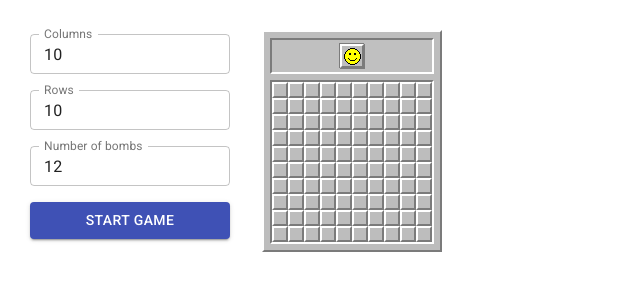
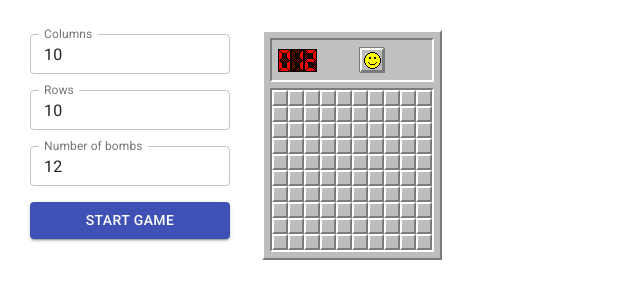
Before and after one commit to Broote/minesweeper, a React (Create React App) app: page / in a window 1280 px wide. Shown: the top 300 px of the page, without its empty margins (0-640 px from the left). Built offline with nearby package versions, Linux system fonts and the light colour scheme.

Commit message:
Add mines counter

```diff
--- a/src/App.tsx
+++ b/src/App.tsx
@@ -63,6 +63,7 @@ function App() {
                 <Board
                     width={state.width}
                     height={state.height}
+                    minesLeft={state.minesLeft}
                     lastClick={state.lastClick}
                     gameStatus={state.gameStatus}
                     isMoveInProgress={state.isMoveInProgress}
--- a/src/app-reducer.ts
+++ b/src/app-reducer.ts
@@ -188,6 +188,7 @@ export const reducer = (state: IState, action: ActionType) => {
 
                 return {
                     ...state,
+                    minesLeft: 0,
                     isMoveInProgress: false,
                     lastClick: action.payload,
                     gameStatus: GameStatusEnum.WIN,
@@ -246,8 +247,9 @@ export const reducer = (state: IState, action: ActionType) => {
 
             return {
                 ...state,
+                isMoveInProgress: false,
                 lastClick: action.payload,
-                minesNumber: isCurrentFlagged ? state.minesLeft - 1 : state.minesLeft + 1,
+                minesLeft: isCurrentFlagged ? state.minesLeft + 1 : state.minesLeft - 1,
                 cellsPositions: cellsPositionsCopy,
             };
         }
--- a/src/components/Board/index.tsx
+++ b/src/components/Board/index.tsx
@@ -3,6 +3,7 @@ import styled from 'styled-components';
 
 import Cell from '../Cell';
 import Head from '../Head';
+import MinesCounter from '../MinesCounter';
 
 import { CellValueType } from '../../interfaces/cell.type';
 import {
@@ -17,6 +18,7 @@ import { MINE_VALUE } from '../../constants';
 interface IProps {
     readonly width: number;
     readonly height: number;
+    readonly minesLeft: number;
     readonly lastClick: [number, number] | null;
     readonly gameStatus: GameStatusEnum;
     readonly isMoveInProgress: boolean;
@@ -51,9 +53,10 @@ const StyledTop = styled.div`
     display: flex;
     height: 32px;
     align-items: center;
-    justify-content: center;
+    justify-content: space-between;
     background-color: #c0c0c0;
     margin-bottom: 6px;
+    padding: 4px 6px;
     border-top: 2px solid #7b7b7b;
     border-left: 2px solid #7b7b7b;
     border-right: 2px solid #ffffff;
@@ -109,6 +112,7 @@ const getValueByMeta = (
 const Board: FunctionComponent<IProps> = ({
     width,
     height,
+    minesLeft,
     lastClick,
     isMoveInProgress,
     gameStatus,
@@ -126,6 +130,7 @@ const Board: FunctionComponent<IProps> = ({
     return (
         <StyledContainer>
             <StyledTop>
+                <MinesCounter minesLeft={minesLeft} />
                 <StyledHeadContainer
                     onMouseDown={onPressHead}
                     onMouseUp={onReset}
@@ -137,6 +142,7 @@ const Board: FunctionComponent<IProps> = ({
                         isHeadPressed={isHeadPressed}
                     />
                 </StyledHeadContainer>
+                <div />
             </StyledTop>
             <StyledFieldsContainer>
                 <StyledFields width={width} height={height}>
--- /dev/null
+++ b/src/components/CounterDigit/index.tsx
@@ -0,0 +1,72 @@
+import React, { FunctionComponent } from 'react';
+import styled from 'styled-components';
+
+import sprite from '../../assets/sprite100.gif';
+
+interface IProps {
+    readonly digit: number;
+}
+
+const StyledCommonDigit = styled.div`
+    background-image: url(${sprite});
+    width: 13px;
+    height: 23px;
+`;
+
+const StyledZero = styled(StyledCommonDigit)`
+    background-position: 0 0;
+`;
+
+const StyledOne = styled(StyledCommonDigit)`
+    background-position: -13px 0;
+`;
+
+const StyledTwo = styled(StyledCommonDigit)`
+    background-position: -26px 0;
+`;
+
+const StyledThree = styled(StyledCommonDigit)`
+    background-position: -39px 0;
+`;
+
+const StyledFour = styled(StyledCommonDigit)`
+    background-position: -52px 0;
+`;
+
+const StyledFive = styled(StyledCommonDigit)`
+    background-position: -65px 0;
+`;
+
+const StyledSix = styled(StyledCommonDigit)`
+    background-position: -78px 0;
+`;
+
+const StyledSeven = styled(StyledCommonDigit)`
+    background-position: -91px 0;
+`;
+
+const StyledEight = styled(StyledCommonDigit)`
+    background-position: -104px 0;
+`;
+
+const StyledNine = styled(StyledCommonDigit)`
+    background-position: -117px 0;
+`;
+
+
+const CounterDigit: FunctionComponent<IProps> = ({ digit }) => {
+    return <>
+    {digit === 0 && <StyledZero />}
+    {digit === 1 && <StyledOne />}
+    {digit === 2 && <StyledTwo />}
+    {digit === 3 && <StyledThree />}
+    {digit === 4 && <StyledFour />}
+    {digit === 5 && <StyledFive />}
+    {digit === 6 && <StyledSix />}
+    {digit === 7 && <StyledSeven />}
+    {digit === 8 && <StyledEight />}
+    {digit === 9 && <StyledNine />}
+    </>;
+};
+
+export default CounterDigit;
--- /dev/null
+++ b/src/components/MinesCounter/index.tsx
@@ -0,0 +1,26 @@
+import React, { FunctionComponent } from 'react';
+import styled from 'styled-components';
+import { prependTwoZeros } from '../../utils';
+import CounterDigit from '../CounterDigit';
+
+interface IProps {
+    readonly minesLeft: number;
+}
+
+const StyledContainer = styled.div`
+    display: flex;
+`;
+
+const MinesCounter: FunctionComponent<IProps> = ({ minesLeft }) => {
+    const digits: string[] = prependTwoZeros(minesLeft).split('');
+
+    return (
+        <StyledContainer>
+            {digits.map((digit, i) => (
+                <CounterDigit key={i} digit={Number(digit)} />
+            ))}
+        </StyledContainer>
+    );
+};
+
+export default MinesCounter;
--- a/src/utils/index.ts
+++ b/src/utils/index.ts
@@ -148,3 +148,10 @@ const makeCellsListToOpen = (
         makeCellsListToOpen(visited, [nx, ny], board, width, height);
     });
 };
+
+// 1    => 001
+// 12   => 012
+// 123  => 123
+// 1234 => 234
+export const prependTwoZeros = (index: number | string): string =>
+    `00${index}`.slice(-3);
```
